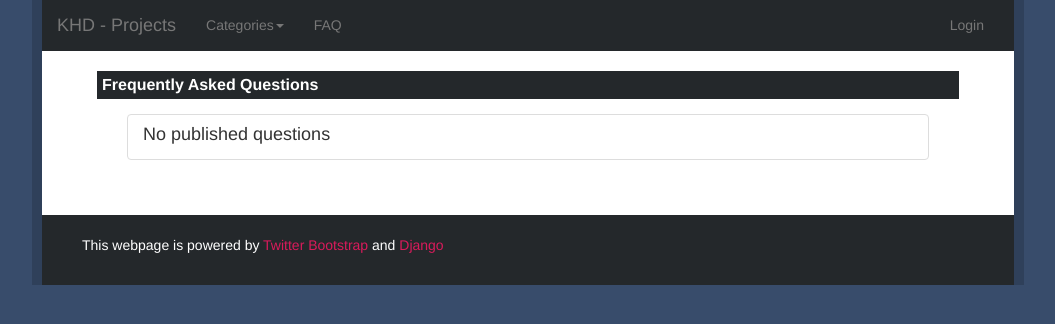
After one commit to Gorgel/khd_projects, a Django app: template khd_projects/projects/templates/faq.html in a window 1280 px wide. The commit adds this page. Shown: the top 324 px of the page, without its empty margins (112-1167 px from the left). Run offline with Django 3.2, Linux system fonts and the light colour scheme; the template is opened without the code that fills it, so the values that code supplies are empty; parts of the project's set-up code (start-up, migrations or seed data) failed here and were passed over; some libraries are stand-ins or nearby versions.

Commit message:
added faq-page + some small changes

```diff
--- a/khd_projects/projects/admin.py
+++ b/khd_projects/projects/admin.py
@@ -1,5 +1,5 @@
 from django.contrib import admin
-from models import UserProfile, Project, Category, SubCategory, DifficultyLevel
+from models import UserProfile, Project, Category, SubCategory, DifficultyLevel, FAQ
 
 # Register your models here.
 admin.site.register(UserProfile)
@@ -7,6 +7,7 @@ admin.site.register(Project)
 admin.site.register(Category)
 admin.site.register(SubCategory)
 admin.site.register(DifficultyLevel)
+admin.site.register(FAQ)
 
 class ProjectAdmin(admin.ModelAdmin):
     class Media:
--- a/khd_projects/projects/static/projects/css/custom.css
+++ b/khd_projects/projects/static/projects/css/custom.css
@@ -70,7 +70,8 @@ color: #D91B5B;
 }
 
 .navbar {
-    height: 50px;
+    z-index: 100;
+    height: 51px;
     margin: 0px;
     border: none;
     border-radius: 0px;
@@ -171,3 +172,11 @@ color: #D91B5B;
     -webkit-box-shadow: 0 0px 0px rgba(0,0,0,.075);
     box-shadow: 0 0px 0px rgba(0,0,0,.075);
 }
+
+#id_description {
+    max-width: 100%;
+}
+
+#id_article {
+    max-width: 100%;
+}
--- a/khd_projects/projects/templates/add_project.html
+++ b/khd_projects/projects/templates/add_project.html
@@ -11,7 +11,7 @@
 
     <div class="container">
         {% for field in form %}
-        <h3><label class="label label-primary">Project {{ field.label }}
+        <h3><label class="label label-primary">{{ field.label }}
             {% if field.field.required %}
             - Required
             {% else %}
--- a/khd_projects/projects/templates/base.html
+++ b/khd_projects/projects/templates/base.html
@@ -31,13 +31,13 @@
 
     <!-- Google analytics script -->
     <script>
-      (function(i,s,o,g,r,a,m){i['GoogleAnalyticsObject']=r;i[r]=i[r]||function(){
-      (i[r].q=i[r].q||[]).push(arguments)},i[r].l=1*new Date();a=s.createElement(o),
-      m=s.getElementsByTagName(o)[0];a.async=1;a.src=g;m.parentNode.insertBefore(a,m)
-      })(window,document,'script','//www.google-analytics.com/analytics.js','ga');
+    (function(i,s,o,g,r,a,m){i['GoogleAnalyticsObject']=r;i[r]=i[r]||function(){
+    (i[r].q=i[r].q||[]).push(arguments)},i[r].l=1*new Date();a=s.createElement(o),
+    m=s.getElementsByTagName(o)[0];a.async=1;a.src=g;m.parentNode.insertBefore(a,m)
+    })(window,document,'script','//www.google-analytics.com/analytics.js','ga');
 
-      ga('create', 'UA-52256086-2', 'auto');
-      ga('send', 'pageview');
+    ga('create', 'UA-52256086-3', 'auto');
+    ga('send', 'pageview');
 
     </script>
 
@@ -69,7 +69,7 @@
                   {% endfor %}
               </ul>
             </li>
-            <li><a href="#">FAQ</a></li>
+            <li><a href="{% url 'projects:faq' %}">FAQ</a></li>
           </ul>
           <ul class="nav navbar-nav navbar-right">
             {% if user.is_authenticated %}
--- a/khd_projects/projects/templates/delete_projects.html
+++ b/khd_projects/projects/templates/delete_projects.html
@@ -7,7 +7,7 @@
                         {% csrf_token %}
                           <div class="panel panel-default">
                             <div class="panel_heading">
-                              <h3 class="panel-title">Published projects</h3>
+                              <h3 class="panel-title"><b>Published projects</b></h3>
                             </div>
                             <div class="panel-body">
 
--- a/khd_projects/projects/templates/edit_project.html
+++ b/khd_projects/projects/templates/edit_project.html
@@ -10,7 +10,7 @@
 
     <div class="container">
         {% for field in form %}
-        <h3><label class="label label-primary">Project {{ field.label }}
+        <h3><label class="label label-primary">{{ field.label }}
             {% if field.field.required %}
             - Required
             {% else %}
--- a/khd_projects/projects/templates/edit_projects_page.html
+++ b/khd_projects/projects/templates/edit_projects_page.html
@@ -7,7 +7,7 @@
                         {% csrf_token %}
                           <div class="panel panel-default">
                             <div class="panel_heading">
-                              <h3 class="panel-title">Published projects</h3>
+                              <h3 class="panel-title"><b>Published projects</b></h3>
                             </div>
                             <div class="panel-body">
 
--- /dev/null
+++ b/khd_projects/projects/templates/faq.html
@@ -0,0 +1,43 @@
+{% extends "base.html" %}
+
+{% block content %}
+
+                <div class="col-sm-12">
+                          <div class="panel panel-default">
+                            <div class="panel_heading">
+                              <h3 class="panel-title"><b>Frequently Asked Questions</b></h3>
+                            </div>
+                            <div class="panel-body">
+
+                        <div class="col-sm-12">
+
+                            {% if faqs %}
+                              {% for faq in faqs %}
+                        <div class="project_item">
+                        <h3>
+                           Q: {{ faq.question }}
+                        </h3>
+                        <p>{{ faq.answer|safe }} </p>
+                        </div>
+                        {% endfor %}
+                      {% else %}
+                      <a href="" class="list-group-item">
+                      <h4 class="list-group-item-heading">No published questions</h4>
+                    </a>
+                      {% endif %}
+
+                        </div><!-- /.col-sm-4 -->
+
+                    </div>
+                  </div>
+                </div>
+
+{% endblock %}
+
+<div class="col-sm-4">
+
+                </div><!-- /.col-sm-4 -->
+
+                <div class="col-sm-8">
+
+                </div><!-- /.col-sm-4 -->
--- a/khd_projects/projects/templates/getting_started.html
+++ b/khd_projects/projects/templates/getting_started.html
@@ -54,7 +54,7 @@
 
         <li><p>You can find the documentation for Markdown <a href="http://daringfireball.net/projects/markdown/">HERE</a></p></li>
 
-        <li><p>A interactive Markdown tutorial can be found <a href="http://daringfireball.net/projects/markdown/">HERE</a></p></li>
+        <li><p>A interactive Markdown tutorial can be found <a href="http://markdowntutorial.com/">HERE</a></p></li>
 
         <li>When you embed things in your article you can also use HTML.</li>
 
--- a/khd_projects/projects/templates/profile_page.html
+++ b/khd_projects/projects/templates/profile_page.html
@@ -59,7 +59,7 @@
                 <div class="col-sm-12">
                           <div class="panel panel-default">
                             <div class="panel_heading">
-                              <h3 class="panel-title">Published projects</h3>
+                              <h3 class="panel-title"><b>Published projects</b></h3>
                             </div>
                             <div class="panel-body">
 
--- a/khd_projects/projects/urls.py
+++ b/khd_projects/projects/urls.py
@@ -8,6 +8,7 @@ urlpatterns = patterns('',
     url(r'^django_license', views.django_license, name='django_license'),
     url(r'^profile_page/(?P<username>\w+)', views.profile_page, name ='profile_page'),
     url(r'^getting_started', views.getting_started, name ='getting_started'),
+    url(r'^faq', views.faq, name ='faq'),
     url(r'^edit_profile', views.edit_profile, name ='edit_profile'),
     url(r'^delete_projects', views.delete_projects, name ='delete_projects'),
     url(r'^add_project', views.add_project, name='add_project'),
```
Also changed, not shown: khd_projects/projects/models.py (+7 -0 lines), khd_projects/projects/views.py (+8 -1 lines), khd_projects/db.sqlite3, khd_projects/projects/migrations/0004_faq.py (added), 5 other files.
